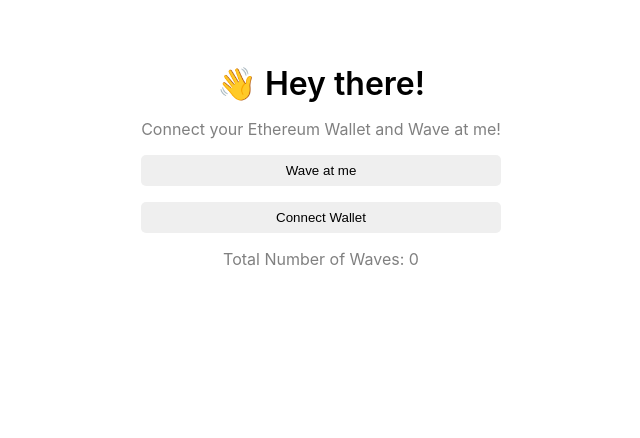
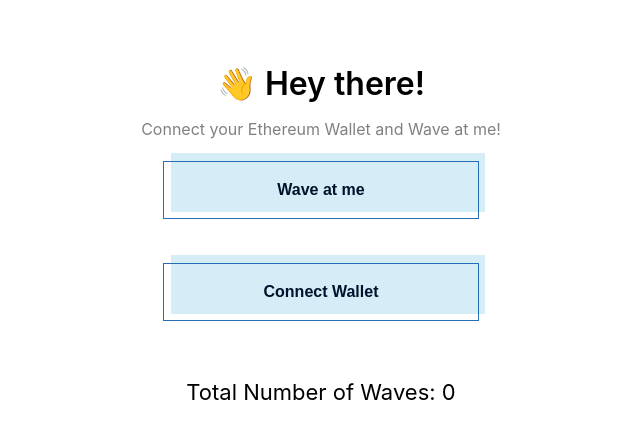
Before and after one commit to rvineet02/frontend-wave-app, a React (Create React App) app: page / in a window 1280 px wide. Shown: the top 438 px of the page, without its empty margins (319-959 px from the left). Built offline with nearby package versions, Linux system fonts and the light colour scheme.

Commit message:
JS: - Fixed loadingState - Added Spinner component CSS: - fixed flexbox alignment between dataContainer and spinner to-do: add margin to spinner since the buttons disappear during loading

```diff
--- a/src/App.css
+++ b/src/App.css
@@ -1,6 +1,7 @@
 .mainContainer {
   display: flex;
-  justify-content: center;
+  flex-direction: column;
+  align-items: center;
   width: 100%;
   margin-top: 64px;
 }
@@ -31,3 +32,63 @@
   border: 0;
   border-radius: 5px;
 }
+
+.totalCount {
+  margin-top: 28px;
+  padding: 8px;
+  font-weight: 400;
+  font-size: 22px;
+  text-align: center;
+}
+
+/* imported button */
+.button-51 {
+  margin: 22px;
+  padding: 8px;
+  background-color: transparent;
+  border: 1px solid #266db6;
+  box-sizing: border-box;
+  color: #00132c;
+  font-family: "Avenir Next LT W01 Bold", sans-serif;
+  font-size: 16px;
+  font-weight: 700;
+  line-height: 24px;
+  padding: 16px 23px;
+  position: relative;
+  text-decoration: none;
+  user-select: none;
+  -webkit-user-select: none;
+  touch-action: manipulation;
+}
+
+.button-51:hover,
+.button-51:active {
+  outline: 0;
+}
+
+.button-51:hover {
+  background-color: transparent;
+  cursor: pointer;
+}
+
+.button-51:before {
+  background-color: #d5edf6;
+  content: "";
+  height: calc(100% + 3px);
+  position: absolute;
+  right: -7px;
+  top: -9px;
+  transition: background-color 300ms ease-in;
+  width: 100%;
+  z-index: -1;
+}
+
+.button-51:hover:before {
+  background-color: #6dcff6;
+}
+
+@media (min-width: 768px) {
+  .button-51 {
+    padding: 16px 32px;
+  }
+}
--- a/src/App.js
+++ b/src/App.js
@@ -2,7 +2,7 @@ import './App.css';
 import React, { useEffect, useState } from 'react';
 import { ethers } from "ethers";
 import abi from './utils/WavePortal.json';
-
+import Spinner from './component/Spinner';
 
 function App() {
 
@@ -73,18 +73,15 @@ function App() {
         let count = await wavePortalContract.getTotalWaves();
         console.log("Retrived total wave count...", count.toNumber());
         setTotalWaves(count.toNumber());
-
       // executing actual wave from smart contract
+        setLoadingState(true);
         const waveTxn = await wavePortalContract.wave();
         console.log("mining...", waveTxn.hash);
-      setLoadingState(true);
-      console.log("Loading State", loadingState);
-      // if(loadingState == true) {
-      //   console.log("Loading State is TRUE")
-      // }
 
         await waveTxn.wait();
+        setLoadingState(false);
         console.log("Mined --", waveTxn.hash);
+
         count = await wavePortalContract.getTotalWaves();
         console.log("Got total wave count...", count.toNumber());
         setTotalWaves(count.toNumber());
@@ -92,7 +89,8 @@ function App() {
         console.log("Ethereum object doesnt exist");
       }
     } catch (error) {
-      console.log(error)
+      setLoadingState(false)
+      console.log("Error: ", error)
     }
   }
 
@@ -106,19 +104,30 @@ function App() {
           Connect your Ethereum Wallet and Wave at me!
         </div>
 
-        <button className="waveButton" onClick={wave}>
+        {!loadingState && (
+            <button className="button-51" onClick={wave}>
               Wave at me
             </button>
-        {!currentAccount && (
-          <button className="waveButton" onClick={connectWallet}>
+        )}
+
+
+
+
+        {!currentAccount &&  (
+          <button className="button-51" onClick={connectWallet}>
             Connect Wallet
           </button>
         )}
-        <div className="bio">
+      </div>
+
+        {loadingState && ( <Spinner />)}
+
+        {!loadingState && (
+          <div className="totalCount">
           Total Number of Waves: {totalWaves}
           </div>
+        )}
 
-      </div>
     </div>
 
   );
```
Lines whose indentation alone changed are shown as unchanged.
